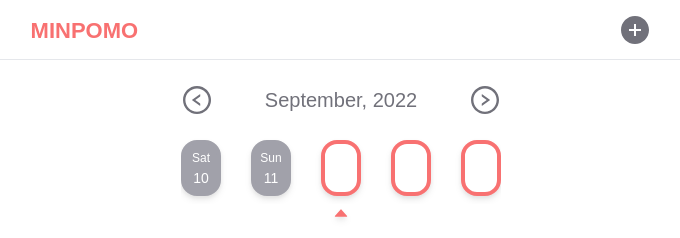
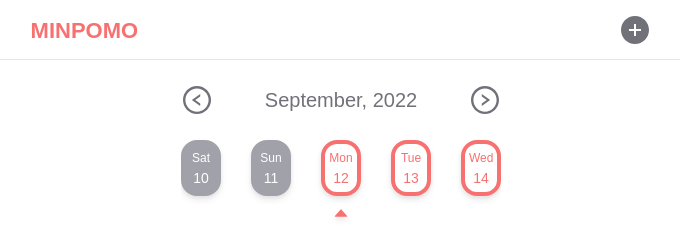
Before and after one commit to nipatpon/minpomo, a Next.js app: page /task in a window 1280 px wide. Shown: the top 238 px of the page, without its empty margins (299-979 px from the left). Built offline with nearby package versions, Linux system fonts and the light colour scheme.

Commit message:
[:hammer:] Update pomo

```diff
--- a/src/components/modals/taskForm.tsx
+++ b/src/components/modals/taskForm.tsx
@@ -4,7 +4,7 @@ import _ from "lodash";
 import { useAppDispatch, useAppSelector } from "../../store/hook";
 import {
 	appModalState,
-	closeModalAsync,
+	openModalAsync,
 } from "../../store/slices/app-modal/app-modal.slice";
 import { RootState } from "../../store/store";
 import Task from "../task/form";
@@ -17,7 +17,7 @@ function TaskForm(props: appModalState) {
 	const appModal = useAppSelector((state: RootState) => state.appModal);
 
 	const _handleClose = () => {
-		dispatch(closeModalAsync());
+		dispatch(openModalAsync({ isVisible: false }));
 	};
 
 	useEffect(() => {
--- a/src/components/task/day-scroll.tsx
+++ b/src/components/task/day-scroll.tsx
@@ -146,25 +146,25 @@ export default function DayScroll(props: IDayScroll) {
 				onScroll={_onScroll}
 			>
 				{monthDays.map((day: TDayObj, i: number) => {
-					let fetchDate: string = dayjs(day.date+'00:00:00').format('YYYY-MM-DD HH:mm:ss');
+					let fetchDate: string = dayjs(day.date + '00:00:00').format('YYYY-MM-DD HH:mm:ss');
 					let today: string = dayjs().format('YYYY-MM-DD 00:00:00');
+
 
 					return (
 						<div className="snap-center drop-shadow-md" key={"day_" + i}>
 							<div
 								className={`my-2 p-1 text-sm text-center text-white rounded-2xl w-[40px]
-								${
-									(dayjs(today).isSame(fetchDate) || dayjs(today).isBefore(fetchDate))
+								${(dayjs(today).isSame(fetchDate) || dayjs(today).isBefore(fetchDate))
 										? "text-red-400 bg-white border-4 border-red-400"
 										: day.dayIndex > 0
-										? "bg-zinc-400 border-4 border-zinc-400"
-										: ""
-								}`}
+											? "bg-zinc-400 border-4 border-zinc-400"
+											: ""
+									}`}
 							>
 								{day.dayIndex > 0 && (
 									<div>
-										<h6 className="text-[12px]">{day.day}</h6>
-										<h4>{`${day.dayIndex}`}</h4>
+										<h6 className={`text-[12px] ${(dayjs(today).isSame(fetchDate) || dayjs(today).isBefore(fetchDate)) ? "text-red-400" : "text-white"}`}>{day.day}</h6>
+										<h4 className={` ${(dayjs(today).isSame(fetchDate) || dayjs(today).isBefore(fetchDate)) ? "text-red-400" : "text-white"}`}>{`${day.dayIndex}`}</h4>
 									</div>
 								)}
 							</div>
--- a/src/pages/task.tsx
+++ b/src/pages/task.tsx
@@ -129,7 +129,7 @@ function TaskBoard() {
 							dateValue={currentDate}
 							handleSetDate={_handleSetDate}
 							customInput={
-								<button className="w-full" type="button" onClick={() => {}}>
+								<button className="w-full" type="button" onClick={() => { }}>
 									{dayjs(currentDate).format(`MMMM, YYYY`)}
 								</button>
 							}
```
